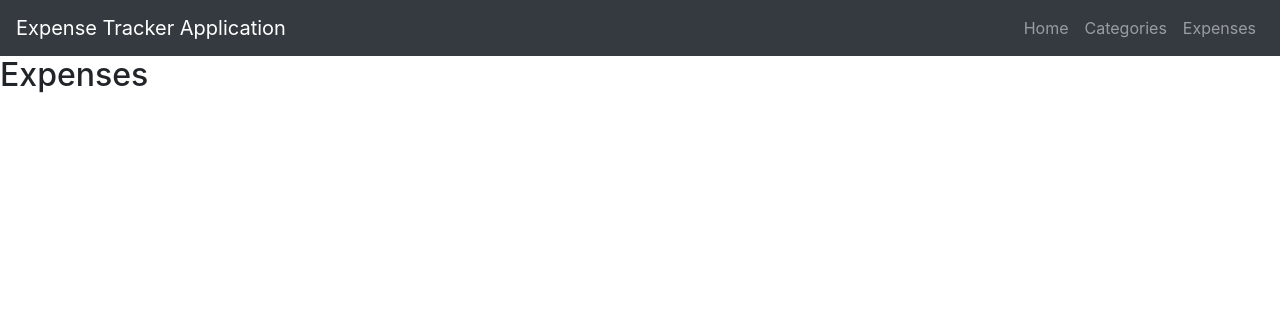
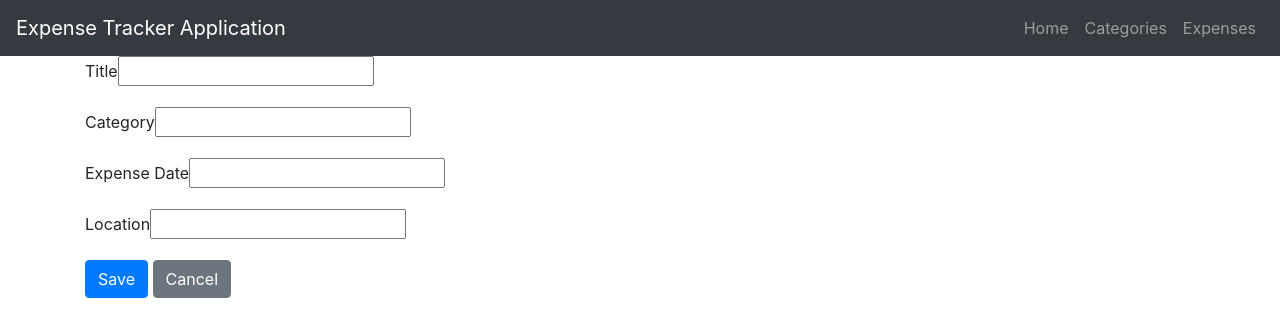
Before and after one commit to georgeerol/ExpenseApp, a React (Create React App) app in the folder app/: page /expenses in a window 1280 px wide. Shown: the top 336 px of the page. Built offline with nearby package versions, Linux system fonts and the light colour scheme.

Commit message:
Add Form to Expenses class

```diff
--- a/app/src/Expenses.js
+++ b/app/src/Expenses.js
@@ -1,13 +1,66 @@
-import React, { Component } from "react";
+import React, {Component} from "react";
 import AppNav from "./AppNav";
+import DatePicker from "react-datepicker";
+import "./App.css";
+import "react-datepicker/dist/react-datepicker.css";
+import {Container, Input, Button, Label, Form, FormGroup} from "reactstrap";
+import {Link} from 'react-router-dom';
+
 class Expenses extends Component {
+    state = {};
+
+    handleChange;
+
     render() {
         return (
             <div>
-        <AppNav />
-        <h2>Expenses</h2>
+                <AppNav/>
+                <Container>
+                    <Form>
+                        <FormGroup>
+                            <label for="title">Title</label>
+                            <input
+                                type="text"
+                                name="title"
+                                id="title"
+                                onChange={this.handleChange}
+                            />
+                        </FormGroup>
+                        <FormGroup>
+                            <label for="category">Category</label>
+                            <input
+                                type="text"
+                                name="category"
+                                id="category"
+                                onChange={this.handleChange}
+                            />
+                        </FormGroup>
+                        <FormGroup>
+                            <label for="expenseDate">Expense Date</label>
+                            <DatePicker selected={this.state.date}onChange={this.handleChange}
+                            />
+                        </FormGroup>
+                        <FormGroup>
+                            <label for="location">Location</label>
+                            <input
+                                type="text"
+                                name="location"
+                                id="location"
+                                onChange={this.handleChange}
+                            />
+                        </FormGroup>
+                        <FormGroup></FormGroup>
+                        <Button color="primary" type="submit">
+                            Save
+                        </Button>{" "}
+                        <Button color="secondary" tag={Link} to="/categories">
+                            Cancel
+                        </Button>
+                    </Form>
+                </Container>
             </div>
         );
     }
 }
+
 export default Expenses;
```
Lines whose indentation alone changed are shown as unchanged.
